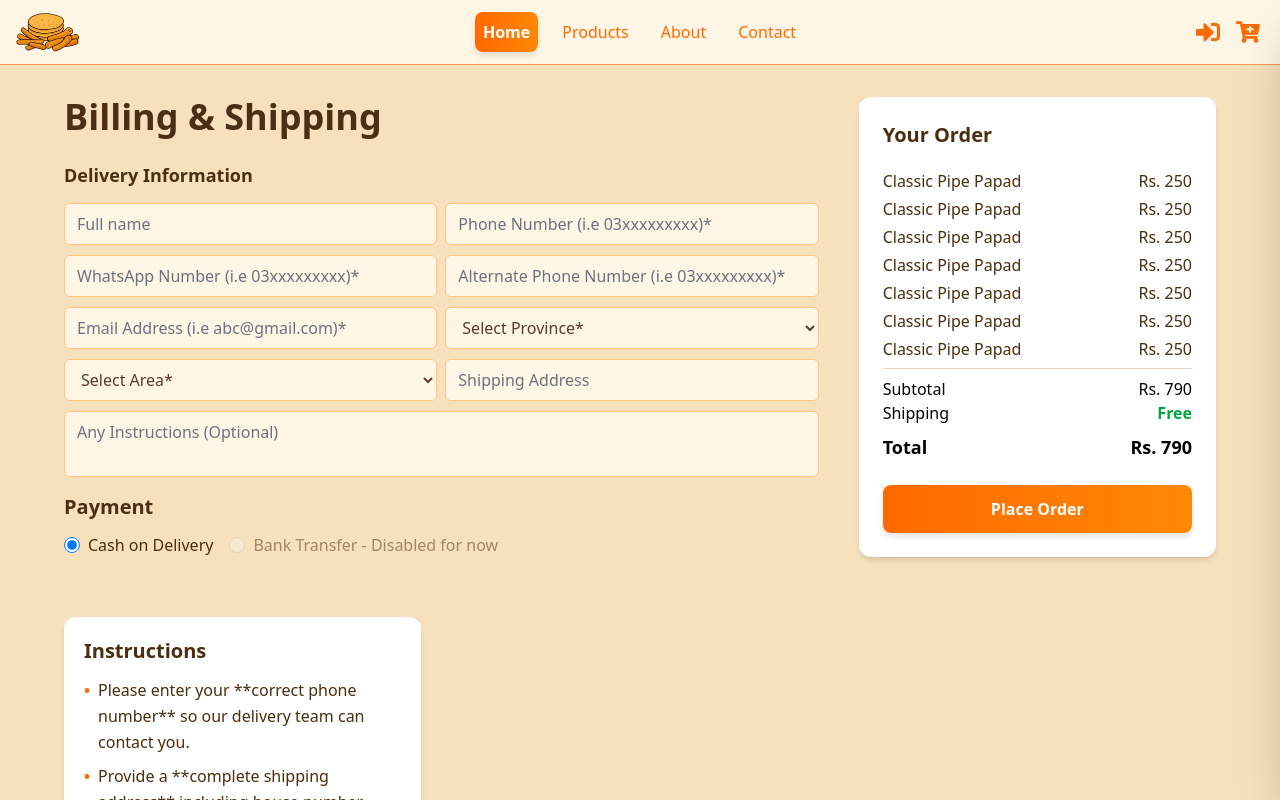
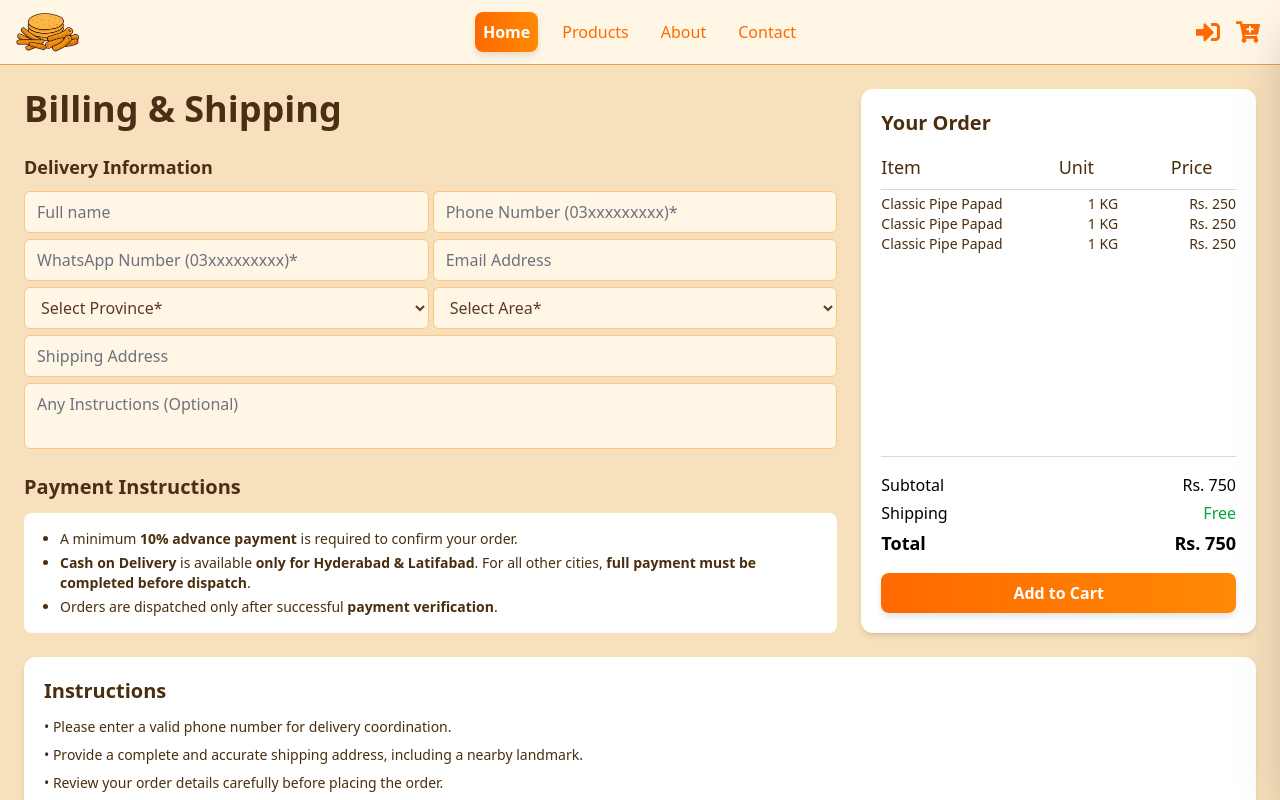
Before and after one commit to Muhammad-Hammad-Habib/e-commerce-frondend, a React (Vite) app: page /checkout in a window 1280 px wide. Shown: the top 800 px of the page. Built offline with nearby package versions, Linux system fonts and the light colour scheme.

Commit message:
UI changes

```diff
--- a/src/component/AboutUs.jsx
+++ b/src/component/AboutUs.jsx
@@ -3,7 +3,7 @@ import demo from "../asset/heroSectionBowl.png";
 
 const AboutUs = () => {
   return (
-    <section className="w-full second-main-bg p-4 sm:py-20 sm:px-6 lg:px-20">
+    <section id="about" className="w-full second-main-bg p-4 sm:py-20 sm:px-6 lg:px-20">
       <div className="max-w-7xl mx-auto grid grid-cols-1 md:grid-cols-2 gap-12 items-center">
         {/* --- Left Content --- */}
         <div>
--- a/src/component/Checkout.jsx
+++ b/src/component/Checkout.jsx
@@ -2,6 +2,7 @@ import React, { useState } from "react";
 
 const Checkout = () => {
   const [paymentMethod, setPaymentMethod] = useState("cod");
+
   const provinces = [
     "Sindh",
     "Punjab",
@@ -9,6 +10,7 @@ const Checkout = () => {
     "Balochistan",
     "Gilgit Baltistan",
   ];
+
   const areas = [
     "Qasimabad",
     "Latifabad",
@@ -19,197 +21,162 @@ const Checkout = () => {
   ];
 
   return (
-    <div className=" min-h-[calc(100vh-65px)] bg-[#f7e1bc] px-4 sm:px-6 py-5 sm:py-8 flex justify-center">
-      <div className=" w-full max-w-6xl grid grid-cols-1 md:grid-cols-3 gap-10">
-        {/* LEFT SIDE — FORM */}
-        <div className="md:col-span-2 ">
-          <h1 className="text-4xl font-bold main-text-color mb-6">
+    <div className="min-h-screen bg-[#f7e1bc] px-4 sm:px-6 py-6 flex justify-center">
+      <div className="w-full max-w-7xl grid grid-cols-1 md:grid-cols-3 gap-6">
+        {/* LEFT — FORM */}
+        <div className="md:col-span-2 space-y-6">
+          <h1 className="text-4xl font-bold main-text-color">
             Billing & Shipping
           </h1>
 
-          <h2 className="text-lg font-semibold main-text-color mb-3">
+          <div>
+            <h2 className="text-lg font-semibold main-text-color mb-2">
               Delivery Information
             </h2>
 
-          <div className="space-x-1 grid sm:grid-cols-2 sm:gap-2">
-            {/* Full name */}
+            <div className="grid sm:grid-cols-2 gap-1">
               <input
                 type="text"
                 placeholder="Full name"
-              className="w-full input-field"
+                className="input-field"
               />
-            {/* Phone Number*/}
               <input
                 type="tel"
-              pattern="[0-9]{11}"
-              placeholder="Phone Number (i.e 03xxxxxxxxx)*"
-              className="w-full input-field"
+                placeholder="Phone Number (03xxxxxxxxx)*"
+                className="input-field"
               />
-            {/* Whatsapp number */}
               <input
                 type="tel"
-              pattern="[0-9]{11}"
-              placeholder="WhatsApp Number (i.e 03xxxxxxxxx)*"
-              className="w-full input-field"
+                placeholder="WhatsApp Number (03xxxxxxxxx)*"
+                className="input-field"
               />
-            {/* Alternate Phone Number */}
-            <input
-              type="tel"
-              pattern="[0-9]{11}"
-              placeholder="Alternate Phone Number (i.e 03xxxxxxxxx)*"
-              className="w-full input-field"
-            />
-            {/* Email Address  */}
               <input
                 type="email"
-              placeholder="Email Address (i.e abc@gmail.com)*"
-              className="w-full input-field"
+                placeholder="Email Address"
+                className="input-field"
               />
-            {/* Province */}
-            <select className="w-full input-field">
+
+              <select className="input-field">
                 <option>Select Province*</option>
-              {provinces.map((p, i) => (
-                <option key={i}>{p}</option>
+                {provinces.map((p) => (
+                  <option key={p}>{p}</option>
                 ))}
               </select>
 
-            {/* Area */}
-            <select className=" w-full input-field">
+              <select className="input-field">
                 <option>Select Area*</option>
-              {areas.map((a, i) => (
-                <option key={i}>{a}</option>
+                {areas.map((a) => (
+                  <option key={a}>{a}</option>
                 ))}
               </select>
-            {/* Shipping Address  */}
+
               <input
                 type="text"
                 placeholder="Shipping Address"
-              className="w-full input-field"
+                className="input-field sm:col-span-2"
               />
 
               <textarea
                 rows="2"
                 placeholder="Any Instructions (Optional)"
                 className="input-field sm:col-span-2 resize-none"
-            ></textarea>
+              />
+            </div>
           </div>
 
-          {/* Payment */}
-          <div className="">
-            <h2 className="d-d-block text-xl font-semibold main-text-color mt-4 mb-3">
-              Payment
+          {/* PAYMENT */}
+          <div className="mt-1">
+            <h2 className="text-xl font-semibold main-text-color mb-3">
+              Payment Instructions
             </h2>
-            <div className="space-y-3 flex ">
-              <label className="flex m-0 pr-4 items-center gap-2 cursor-pointer">
-                <input
-                  type="radio"
-                  name="payment"
-                  checked={paymentMethod === "cod"}
-                  onChange={() => setPaymentMethod("cod")}
-                  className="w-4 h-4 text-orange-500"
-                />
-                <span className="text-[#4A2E0F]">Cash on Delivery</span>
-              </label>
 
-              <label className="flex items-center  gap-2  cursor-not-allowed opacity-50">
-                <input
-                  disabled
-                  type="radio"
-                  name="payment"
-                  checked={paymentMethod === "bank"}
-                  onChange={() => setPaymentMethod("bank")}
-                  className="w-4 h-4 text-orange-500"
-                />
-                <span className="text-[#4A2E0F]">
-                  Bank Transfer - Disabled for now
-                </span>
-              </label>
+            <div className="bg-white p-4 rounded-lg text-[#4A2E0F] text-sm">
+              <ul className="list-disc pl-5 space-y-1">
+                <li>
+                  A minimum <strong>10% advance payment</strong> is required to
+                  confirm your order.
+                </li>
+                <li>
+                  <strong>Cash on Delivery</strong> is available{" "}
+                  <strong>only for Hyderabad & Latifabad</strong>. For all other
+                  cities,{" "}
+                  <strong>
+                    full payment must be completed before dispatch
+                  </strong>
+                  .
+                </li>
+                <li>
+                  Orders are dispatched only after successful{" "}
+                  <strong>payment verification</strong>.
+                </li>
+              </ul>
             </div>
           </div>
         </div>
 
-        {/* RIGHT SIDE — ORDER SUMMARY */}
-        <div className="min-h-100 relative bg-white rounded-xl shadow-md p-4 md:p-3 lg:p-6  ">
-          <h2 className="text-xl font-semibold text-[#4A2E0F] mb-5">
+        {/* RIGHT — ORDER SUMMARY */}
+        <div className="bg-white rounded-xl shadow-md p-5 flex flex-col">
+          <h2 className="text-xl font-semibold text-[#4A2E0F] mb-4">
             Your Order
           </h2>
 
-          <div className=" max-h-35  md:max-h-50  md:h-60 overflow-auto text-[#4A2E0F] ">
-            <div className=" space-y-1">
-              {/*  */}
-              {/* {[1, 2, 3, 5, 6, 7, 8, 9, 0, 11, 22, 33 ].map(() => { */}
-              {[1, 2, 3, 5, 6, 7, 8, 9, 0, 11, 22, 33].map((value) => {
-                return (
-                  <div key={value} className="flex justify-between">
+          <div className="grid grid-cols-[50%_25%_25%] text-md sm:text-lg font-medium text-[#4A2E0F] mb-2">
+            <span>Item</span>
+            <span className="text">Unit</span>
+            <span className="text-center">Price</span>
+          </div>
+          <hr className="border-[#E4D5C7] mb-1" />
+
+          <div className="flex-1  max-h-65  overflow-auto text-[#4A2E0F]">
+            {/* {[1, 2, 3, 4, 5, 63, 4, 5, 63, 4, 5, 6, 3, 4, 5, 6, 7, 8, 9, 10, 11,12, 14,].map((i) => ( */}
+            {[1, 2, 3].map((i) => (
+              <div key={i} className="grid grid-cols-[50%_25%_25%] text-sm">
                 <span>Classic Pipe Papad</span>
-                    <span>Rs. 250</span>
+                <span className="text-center">1 KG</span>
+                <span className="text-right">Rs. 250</span>
               </div>
-                );
-              })}
-            </div>
+            ))}
           </div>
 
-          <div className=" absolute bottom-0 left-0 w-full p-6  ">
-            <hr className="my-2 border-[#E4D5C7]" />
-            <div className="flex justify-between font-medium mb-0">
+          <div className="mt-2 pt-4 border-t border-[#E4D5C7] space-y-1">
+            <div className="flex justify-between font-medium">
               <span>Subtotal</span>
-              <span>Rs. 790</span>
+              <span>Rs. 750</span>
+            </div>
+            <div className="flex justify-between font-medium">
+              <span>Shipping</span>
+              <span className="text-green-600">Free</span>
+            </div>
+            <div className="flex justify-between text-lg font-bold">
+              <span>Total</span>
+              <span>Rs. 750</span>
             </div>
 
-            <div className="flex justify-between font-medium mb-0">
-              <span>Shipping</span>
-              <span className="text-green-600 font-semibold">Free</span>
-            </div>
-
-            <div className="flex justify-between text-lg font-bold mt-2">
-              <span>Total</span>
-              <span>Rs. 790</span>
-            </div>
-            {/* Place Order Button */}
-            <button className="w-full mt-6  custom-button font-semibold py-3  transition-all">
-              Place Order
+            <button className="mt-1 sm:mt-4 w-full m-auto flex items-center justify-center py-2 custom-button">
+              <span>Add to Cart</span>
             </button>
           </div>
         </div>
 
-        {/* CHECKOUT INSTRUCTIONS */}
-        <div className="bg-white rounded-xl shadow-md p-5 my-5 ">
+        {/* INSTRUCTIONS */}
+        <div className="bg-white rounded-xl md:col-span-3 shadow-md p-5">
           <h2 className="text-xl font-semibold text-[#4A2E0F] mb-3">
             Instructions
           </h2>
 
-          <ul className="space-y-2 text-[#4A2E0F] leading-relaxed">
-            <li className="flex items-start gap-2">
-              <span className="text-orange-500 font-bold">•</span>
-              Please enter your **correct phone number** so our delivery team
-              can contact you.
+          <ul className="space-y-2 text-[#4A2E0F] text-sm">
+            <li>
+              • Please enter a valid phone number for delivery coordination.
             </li>
-
-            <li className="flex items-start gap-2">
-              <span className="text-orange-500 font-bold">•</span>
-              Provide a **complete shipping address** including house number,
-              street, and nearest landmark.
+            <li>
+              • Provide a complete and accurate shipping address, including a
+              nearby landmark.
             </li>
-
-            <li className="flex items-start gap-2">
-              <span className="text-orange-500 font-bold">•</span>
-              Double-check your **order summary** before placing the order.
+            <li>
+              • Review your order details carefully before placing the order.
             </li>
-
-            <li className="flex items-start gap-2">
-              <span className="text-orange-500 font-bold">•</span>
-              Cash on Delivery is currently available; **keep the amount ready**
-              during delivery.
-            </li>
-
-            <li className="flex items-start gap-2">
-              <span className="text-orange-500 font-bold">•</span>
-              Delivery may take **2 – 3 working days** depending on your city.
-            </li>
-
-            <li className="flex items-start gap-2">
-              <span className="text-orange-500 font-bold">•</span>
-              For any issue, contact us on WhatsApp after placing your order.
+            <li>
+              • Estimated delivery time is <strong>2–3 working days</strong>.
             </li>
           </ul>
         </div>
--- a/src/component/Navbar.jsx
+++ b/src/component/Navbar.jsx
@@ -14,7 +14,7 @@ const Navbar = ({ toggleCart }) => {
   const [navigation, setNavigation] = useState([
     { name: "Home", href: "/", current: true },
     { name: "Products", href: "/products", current: false },
-    { name: "About", href: "#", current: false },
+    { name: "About", href: "#about", current: false },
     { name: "Contact", href: "#contect", current: false },
   ]);
 
@@ -65,7 +65,27 @@ const Navbar = ({ toggleCart }) => {
             {/* links */}
             <div className="hidden sm:w-full sm:ml-6 sm:block">
               <div className="flex space-x-4 justify-center">
-                {navigation.map((item, key) => (
+                {navigation.map((item, key) => {
+                  console.log(item.href[0]);
+                  if (item.href[0] == "#") {
+                    return (
+                      <a
+                        key={item.name}
+                        href={item.href}
+                        onClick={() => handleOnClickActive(key)}
+                        aria-current={item.current ? "page" : undefined}
+                        className={classNames(
+                          item.current
+                            ? "custom-button"
+                            : "text-[#ff6900] hover:bg-white/5 hover:text-[#d75a00]",
+                          "rounded-md px-2 py-2 text-md font-medium"
+                        )}
+                      >
+                        {item.name}
+                      </a>
+                    );
+                  }
+                  return (
                     <NavLink
                       key={item.name}
                       to={item.href}
@@ -80,7 +100,8 @@ const Navbar = ({ toggleCart }) => {
                     >
                       {item.name}
                     </NavLink>
-                ))}
+                  );
+                })}
               </div>
             </div>
           </div>
```
Lines whose indentation alone changed are shown as unchanged.
